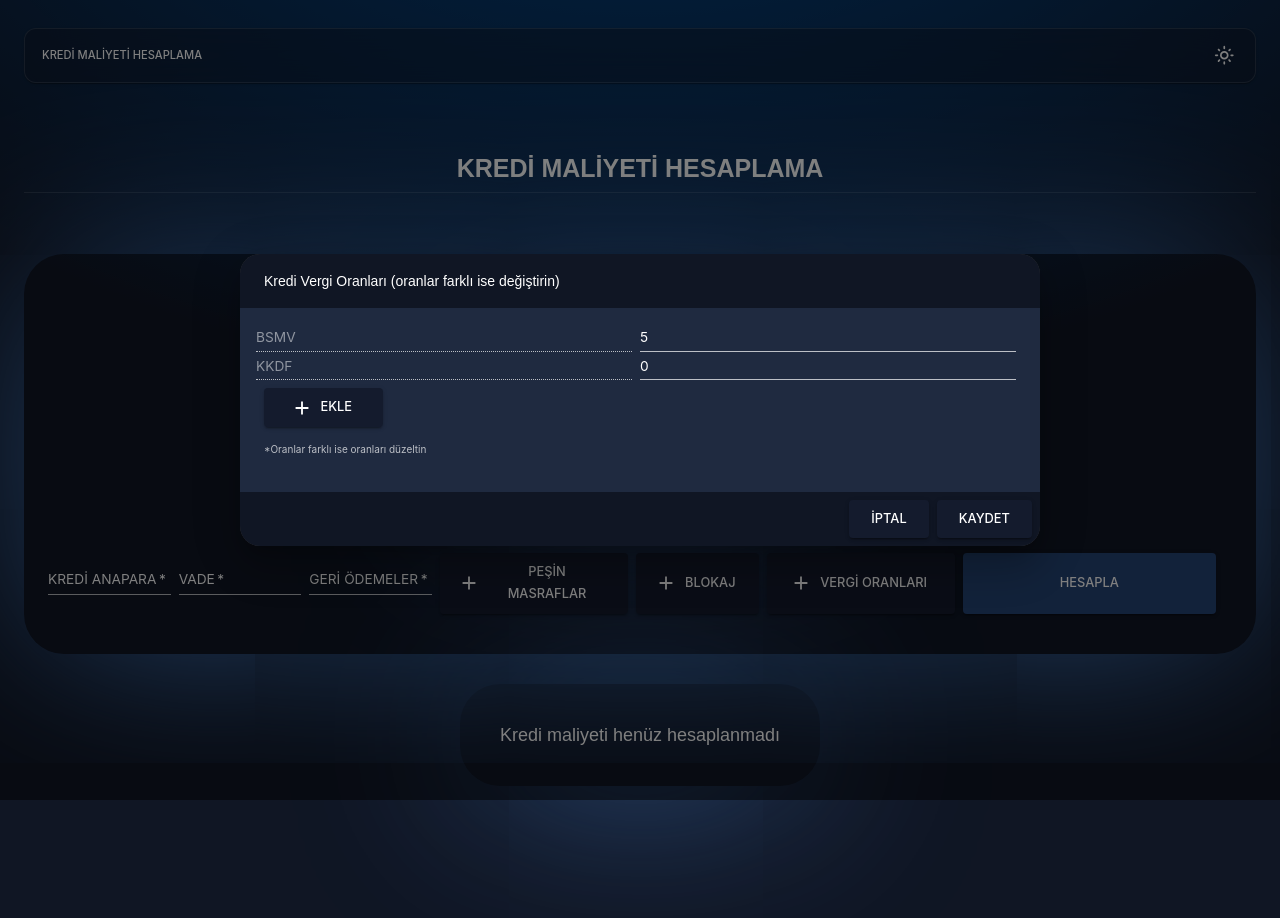
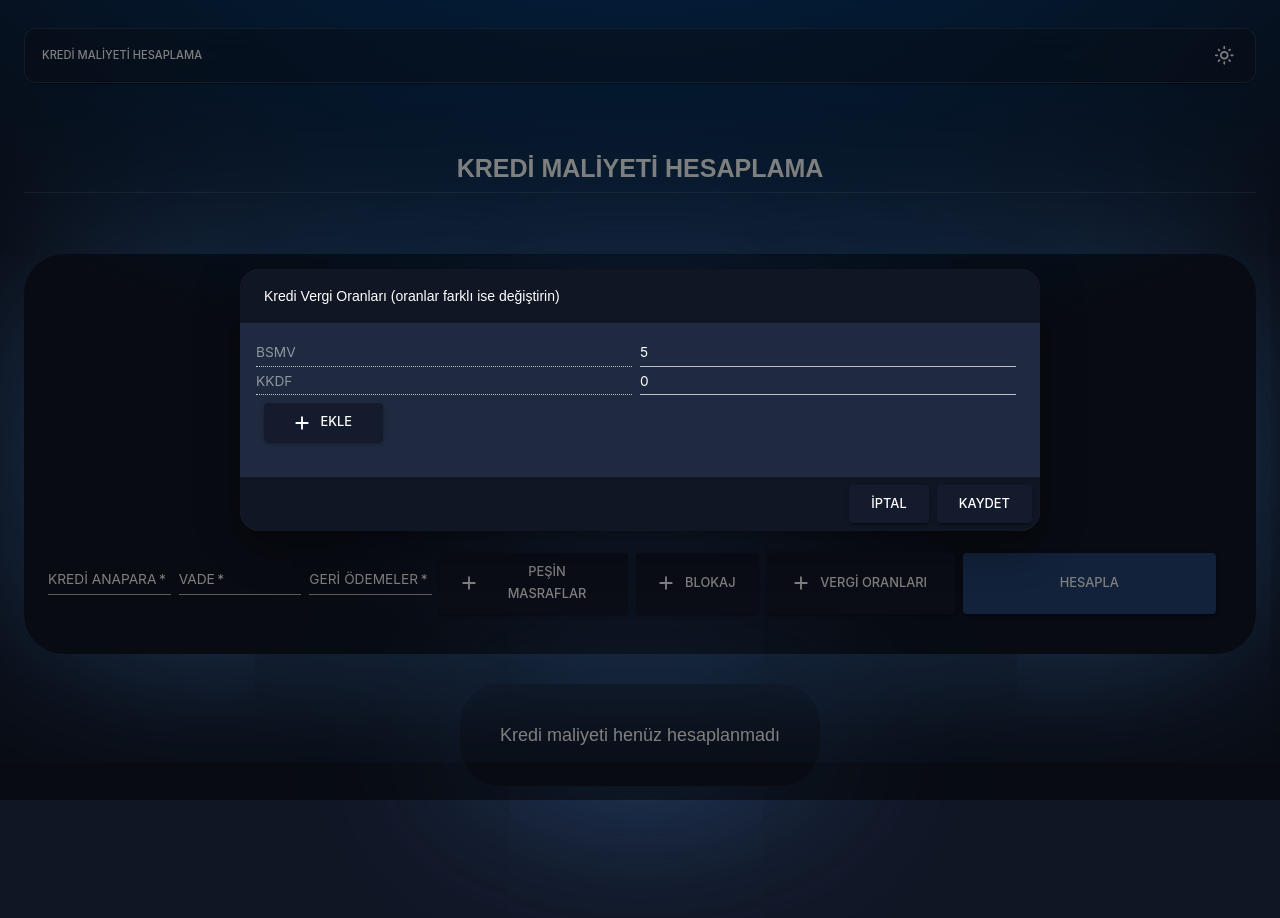
Before and after one commit to haticekatranciakgul/test.kredi-maliyeti-hesaplama, a React (Create React App) app: page /hesapla in a window 1280 px wide. Both pictures are taken after a click on the button "VERGİ ORANLARI". Shown: the top 918 px of the page. Built offline with nearby package versions, Linux system fonts and the light colour scheme.

Commit message:
Update tax modal

```diff
--- a/src/Components/TaxModal.js
+++ b/src/Components/TaxModal.js
@@ -122,9 +122,7 @@ export default function FormDialog() {
                                 </Button>
                             </Grid>
                         </Grid>
-                        <DialogContentText sx={{ marginBottom: '2%', marginTop: "2%", fontSize: '10px' }}>
-                            *Oranlar farklı ise oranları düzeltin
-                        </DialogContentText>
+
                     </DialogContent>
                     <DialogActions sx={{
                         backgroundColor: (theme) => theme.palette.mode === 'light' ? '#4d6eb1ad' : '#101624',
```
